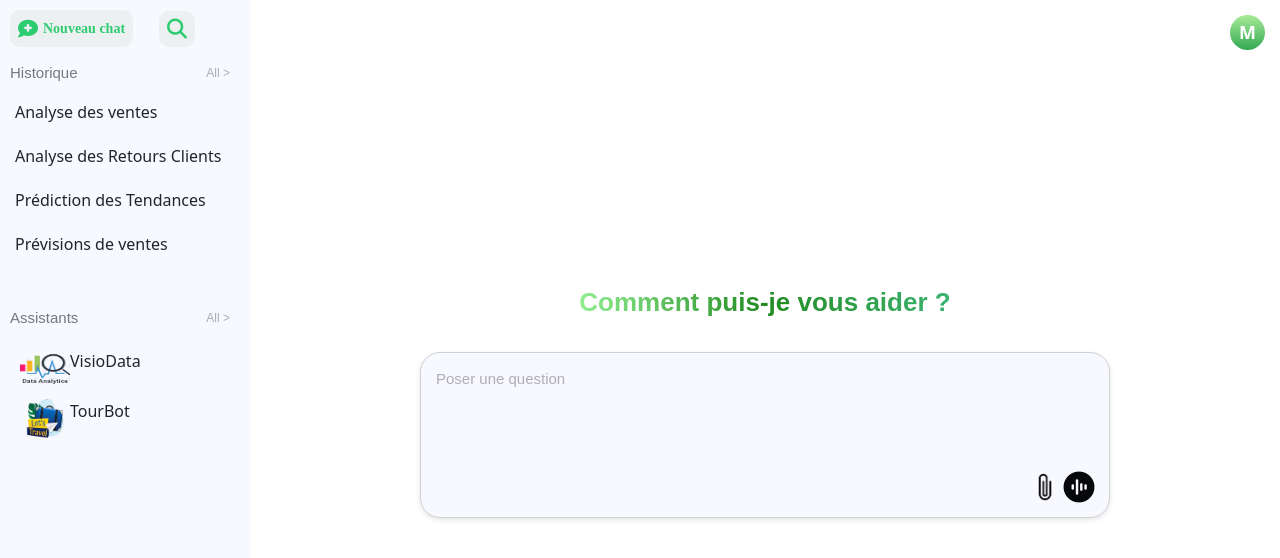
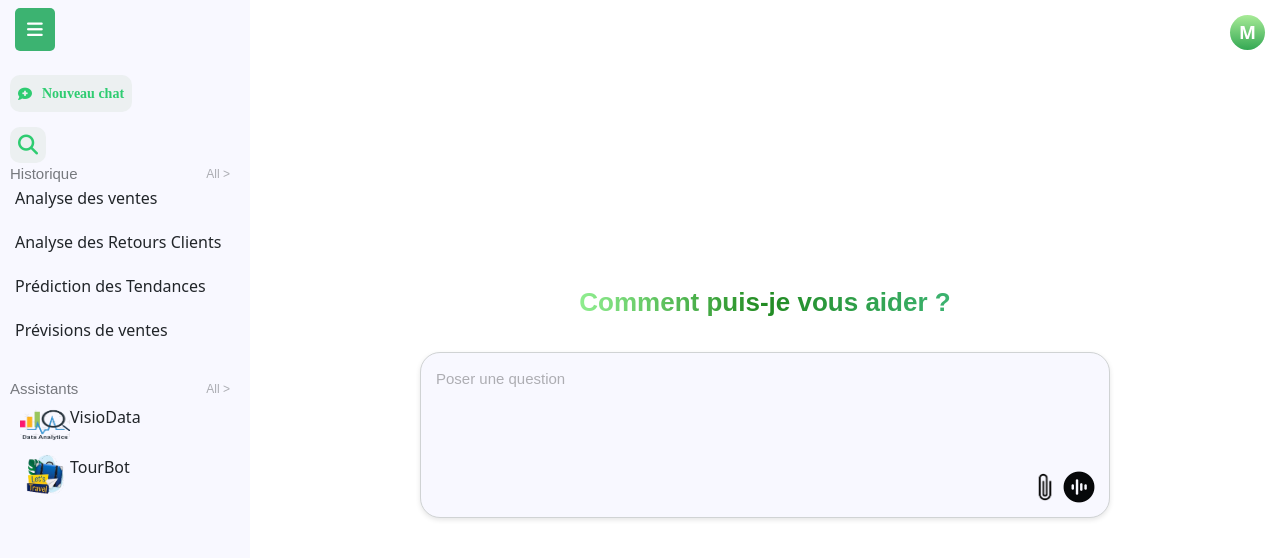
Before and after one commit to BOUKIRMeriem/atlas-ai-front, an Angular app: page /interface-principale in a window 1280 px wide. Shown: the top 558 px of the page. Built offline with nearby package versions, Linux system fonts and the light colour scheme.

Commit message:
Mon message de commit

```diff
--- a/src/app/interface-principale/interface-principale.component.html
+++ b/src/app/interface-principale/interface-principale.component.html
@@ -1,11 +1,20 @@
-<div class="main-container">
-  <!-- SIDEBAR -->
-  <div class="sidebar">
-    <div class="sidebar-header">
-      <button class="new-chat"><i class="fas fa-comment-medical" style=" font-size: 20px;"></i> Nouveau chat</button>
-      <button class="search"><i class="fas fa-search"></i></button>
 
-    </div>
+  <div class="main-container" [class.sidebar-hidden]="isSidebarHidden">
+    <!-- Bouton pour masquer/afficher la sidebar -->
+    <button class="toggle-sidebar" (click)="toggleSidebar()">
+      <i class="fas fa-bars"></i>
+    </button>
+
+    <!-- SIDEBAR -->
+    <div class="sidebar" [class.hidden]="isSidebarHidden">
+      <div class="sidebar-header">
+        <button class="new-chat">
+          <i class="fas fa-comment-medical"></i> Nouveau chat
+        </button>
+        <button class="search">
+          <i class="fas fa-search" style="left: 100px;"></i>
+        </button>
+      </div>
 
     <p class="section-title">Historique <span class="view-all" >All ></span></p>
     <ul class="history-list">
--- a/src/app/interface-principale/interface-principale.component.scss
+++ b/src/app/interface-principale/interface-principale.component.scss
@@ -4,24 +4,48 @@
     transition: margin-left 0.3s ease;
   }
 
-  /* ========== SIDEBAR ========== */
+  /* ======= SIDEBAR ======= */
 .sidebar {
   width: 250px;
   background: #F8F8FF;
   padding: 10px;
   display: flex;
   flex-direction: column;
-    gap: 15px;
   box-shadow: 2px 0px 5px rgba(0, 0, 0, 0.05);
-    transition: width 0.3s ease;
+  transition: transform 0.3s ease-in-out;
+}
+.sidebar.hidden {
+  transform: translateX(-100%);
 }
 
-  .sidebar-header {
-    display: flex;
-    justify-content: space-between;
-    align-items: center;
+/* Toggle Sidebar Button */
+
+.toggle-sidebar {
+  position: absolute;
+  top: 8px;
+  left: 15px;
+  background: #3CB371;
+  color: white;
+  border: none;
+  padding: 8px 12px;
+  border-radius: 5px;
+  cursor: pointer;
+  font-size: 18px;
+  z-index: 1000; /* Priorité d'affichage */
 }
 
+
+/* Alignement sidebar */
+.sidebar-header {
+  padding-top: 50px;
+}
+.new-chat, .search {
+  margin-top: 15px;
+
+}
+.new-chat:hover, .search:hover {
+  background-color: #E5E7E9;
+}
 .new-chat {
     color: #2ecc71;
     background: #ECF0F1;
@@ -30,7 +54,7 @@
     border-radius: 10px;
     display: flex;
     align-items: center;
-    gap: 5px;
+    gap: 10px;
     cursor: pointer;
     font-size: 14px;
     font-weight: 600;
--- a/src/app/interface-principale/interface-principale.component.ts
+++ b/src/app/interface-principale/interface-principale.component.ts
@@ -1,6 +1,4 @@
 import { Component } from '@angular/core';
-
-
 
 @Component({
   selector: 'app-interface-principale',
@@ -10,7 +8,7 @@ import { Component } from '@angular/core';
 export class InterfacePrincipaleComponent {
   isTextNotEmpty = false;
   menuOpen = false;
-
+  isSidebarHidden = false;
 
   toggleIcons(event: Event): void {
     const textarea = event.target as HTMLTextAreaElement;
@@ -20,4 +18,8 @@ export class InterfacePrincipaleComponent {
   toggleMenu() {
     this.menuOpen = !this.menuOpen;
   }
+
+  toggleSidebar() {
+    this.isSidebarHidden = !this.isSidebarHidden;
+  }
 }
```
Lines whose indentation alone changed are shown as unchanged.
